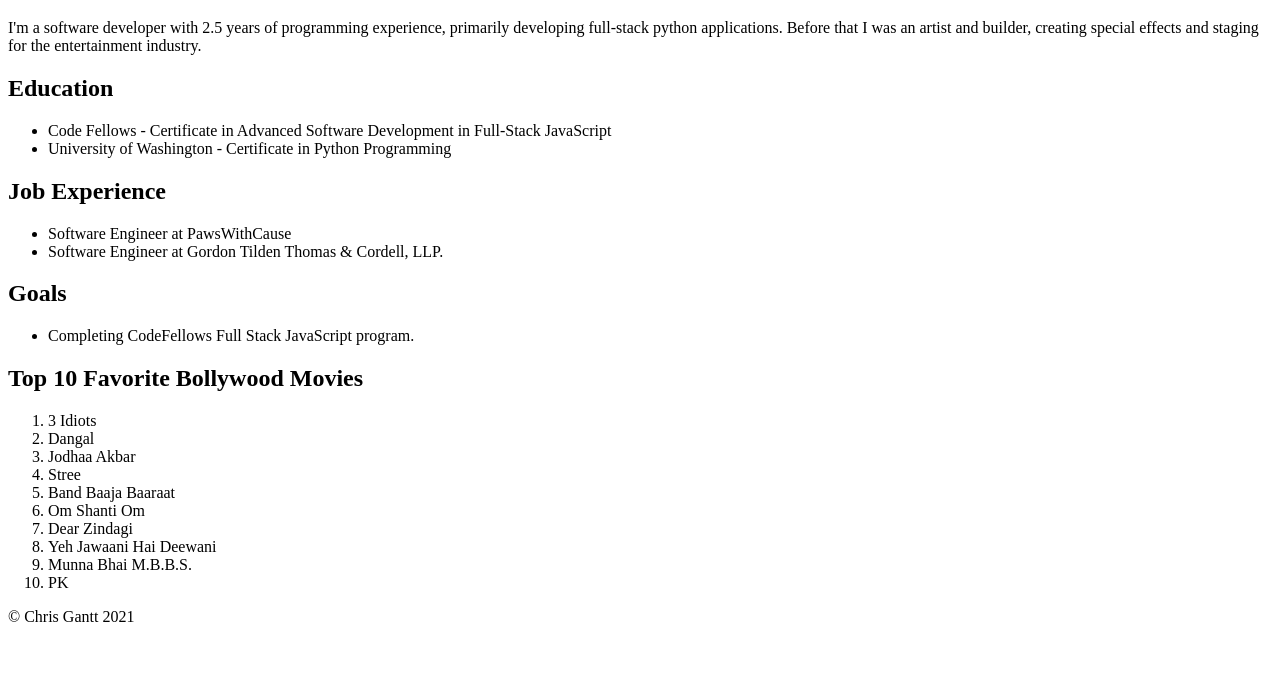
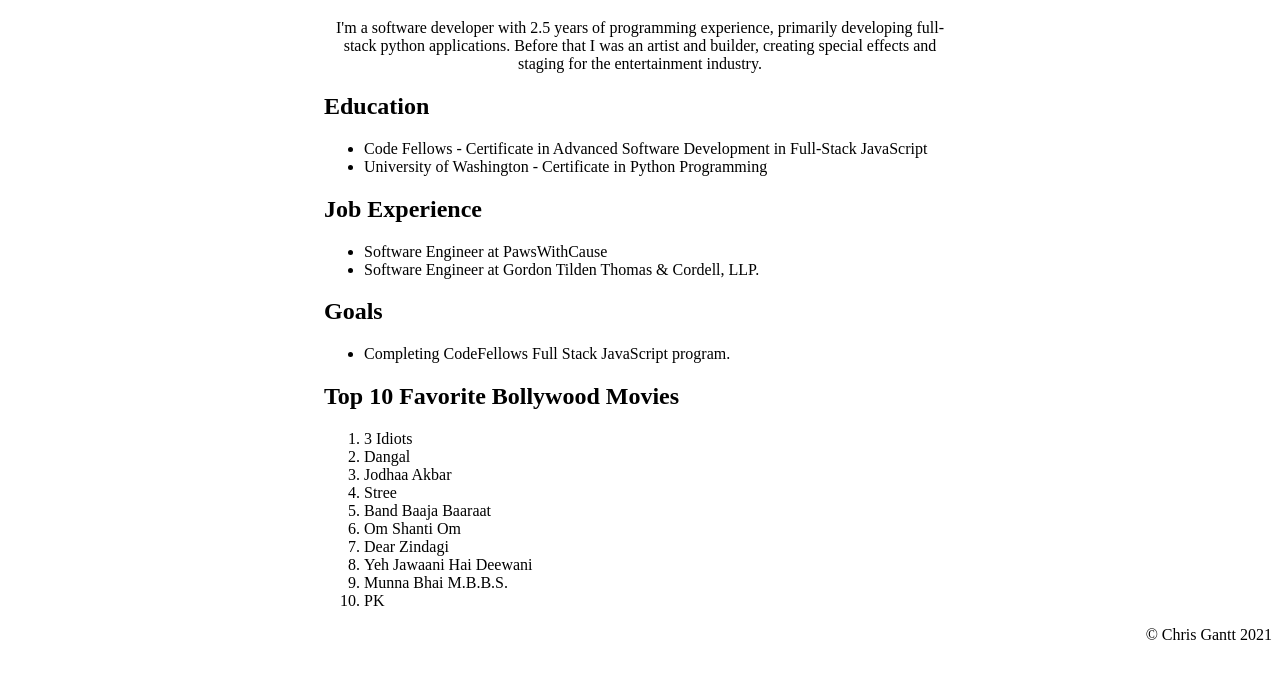
Before and after one commit to ganttArt/codefellows-201-about-me, a plain HTML site: page index.html in a window 1280 px wide. Shown: the part 61-740 px from the top of the page. Drawn offline with Linux system fonts and the light colour scheme.

Commit message:
Updated styling to make everything in main block centered on the page and for the max width to change based on screen size.

```diff
--- a/css/style.css
+++ b/css/style.css
@@ -1,4 +1,23 @@
+main {
+    max-width: 50%;
+    margin: auto;
+}
+
 h1 {
     color: firebrick;
     text-align: center;
 }
+
+footer {
+    text-align: right;
+}
+
+#bio {
+    text-align: center;
+}
+
+@media screen and (max-width: 717px) {
+    main {
+        max-width: 80%;
+    }
+}
--- a/index.html
+++ b/index.html
@@ -13,9 +13,9 @@
         <h1>About Me: Chris Gantt</h1>
     </header>
     <main>
-        <p1>I'm a software developer with 2.5 years of programming experience, primarily developing full-stack python
+        <p id='bio'>I'm a software developer with 2.5 years of programming experience, primarily developing full-stack python
             applications. Before that I was an artist and builder, creating special effects and staging for the
-            entertainment industry.</p1>
+            entertainment industry.</p>
         <h2>Education</h2>
         <ul>
             <li>Code Fellows - Certificate in Advanced Software Development in Full-Stack JavaScript
```
